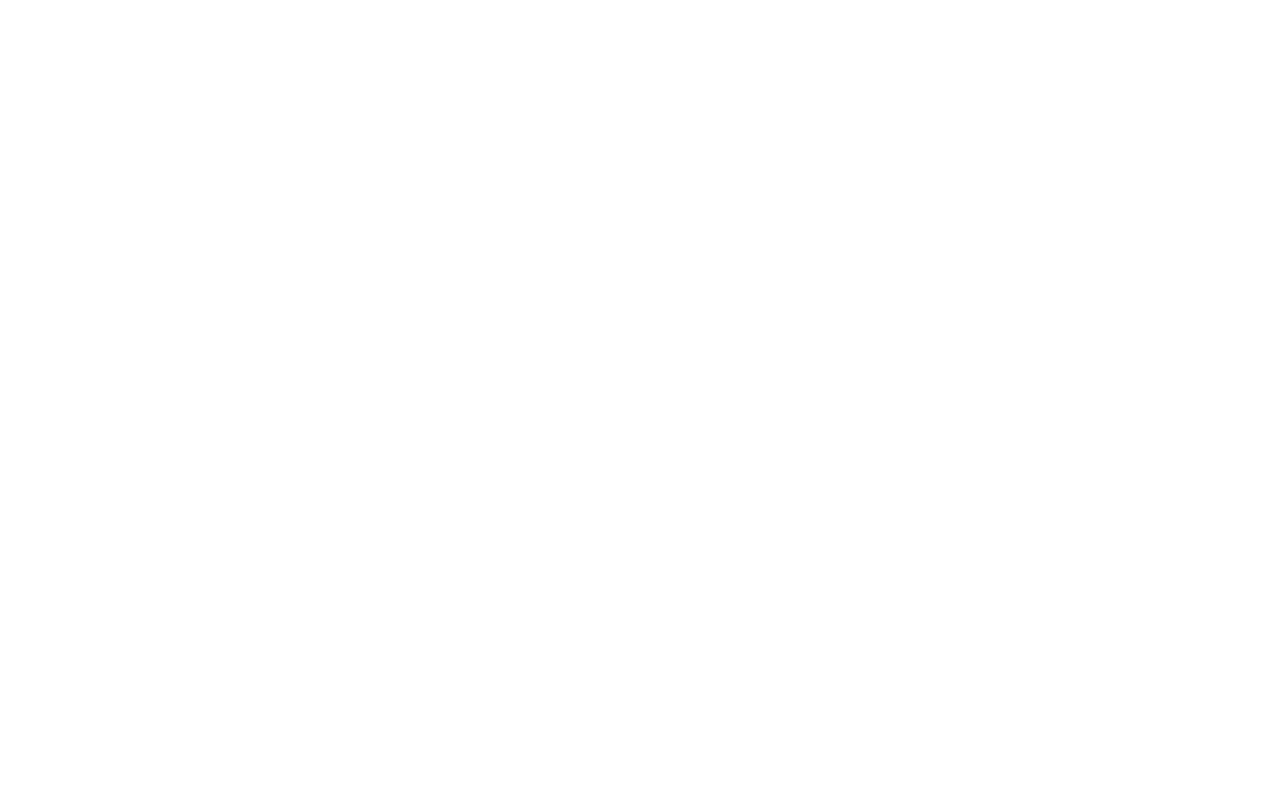
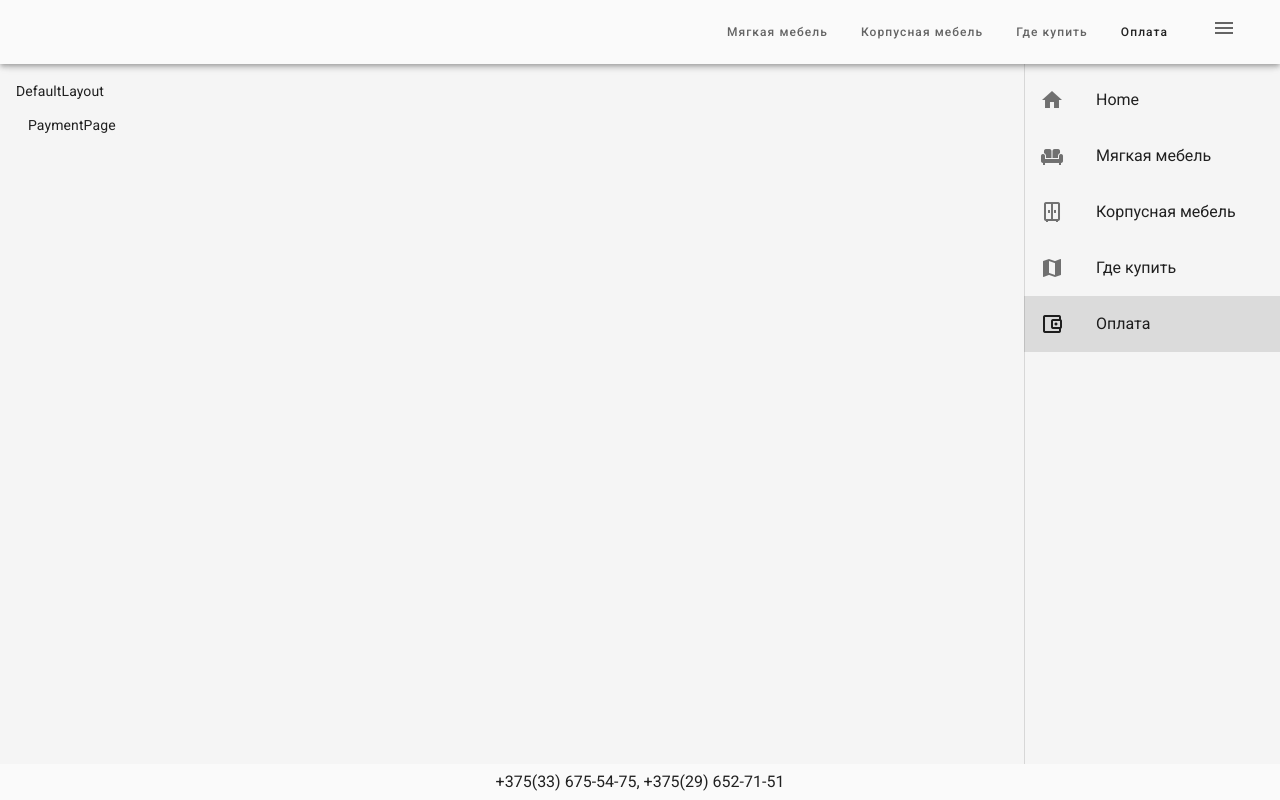
Before and after one commit to Domovikx/polidrev_site, a Vue app in the folder src/client/: page /Payment in a window 1280 px wide. Built offline with nearby package versions, Linux system fonts and the light colour scheme.

Commit message:
chore: rafactoring NavigationDrawerComponent

```diff
--- a/src/client/public/index.html
+++ b/src/client/public/index.html
@@ -1,17 +1,27 @@
 <!DOCTYPE html>
-<html lang="en">
+<html lang="ru">
   <head>
-    <meta charset="utf-8">
-    <meta http-equiv="X-UA-Compatible" content="IE=edge">
-    <meta name="viewport" content="width=device-width,initial-scale=1.0">
-    <link rel="icon" href="<%= BASE_URL %>favicon.ico">
+    <meta charset="utf-8" />
+    <meta http-equiv="X-UA-Compatible" content="IE=edge" />
+    <meta name="viewport" content="width=device-width,initial-scale=1.0" />
+    <link rel="icon" href="<%= BASE_URL %>favicon.ico" />
     <title><%= htmlWebpackPlugin.options.title %></title>
-    <link rel="stylesheet" href="https://fonts.googleapis.com/css?family=Roboto:100,300,400,500,700,900">
-    <link rel="stylesheet" href="https://cdn.jsdelivr.net/npm/@mdi/font@latest/css/materialdesignicons.min.css">
+    <link
+      rel="stylesheet"
+      href="https://fonts.googleapis.com/css?family=Roboto:100,300,400,500,700,900"
+    />
+    <link
+      rel="stylesheet"
+      href="https://cdn.jsdelivr.net/npm/@mdi/font@latest/css/materialdesignicons.min.css"
+    />
   </head>
   <body>
     <noscript>
-      <strong>We're sorry but <%= htmlWebpackPlugin.options.title %> doesn't work properly without JavaScript enabled. Please enable it to continue.</strong>
+      <strong
+        >We're sorry but <%= htmlWebpackPlugin.options.title %> doesn't work
+        properly without JavaScript enabled. Please enable it to
+        continue.</strong
+      >
     </noscript>
     <div id="app"></div>
     <!-- built files will be auto injected -->
--- a/src/client/src/router/index.ts
+++ b/src/client/src/router/index.ts
@@ -4,6 +4,9 @@ import VueRouter, { RouteConfig } from 'vue-router';
 import HomePage from '../views/pages/HomePage.vue';
 import CabinetFurniturePage from '../views/pages/CabinetFurniturePage.vue';
 import SoftFurniturePage from '../views/pages/SoftFurniturePage.vue';
+import AdminTempPage from '../views/pages/AdminTempPage.vue';
+import PaymentPage from '../views/pages/PaymentPage.vue';
+import WhereToBuyPage from '../views/pages/WhereToBuyPage.vue';
 
 Vue.use(VueRouter);
 
@@ -12,9 +15,9 @@ const routes: RouteConfig[] = [
 
   // DefaultLayout
   {
-    path: '/CabinetFurniture',
-    name: 'CabinetFurniture',
-    component: CabinetFurniturePage,
+    path: '/',
+    name: 'HomePage',
+    component: HomePage,
     meta: { layout: 'DefaultLayout' },
   },
   {
@@ -24,9 +27,27 @@ const routes: RouteConfig[] = [
     meta: { layout: 'DefaultLayout' },
   },
   {
-    path: '/',
-    name: 'HomePage',
-    component: HomePage,
+    path: '/CabinetFurniture',
+    name: 'CabinetFurniture',
+    component: CabinetFurniturePage,
+    meta: { layout: 'DefaultLayout' },
+  },
+  {
+    path: '/AdminTemp',
+    name: 'AdminTemp',
+    component: AdminTempPage,
+    meta: { layout: 'DefaultLayout' },
+  },
+  {
+    path: '/Payment',
+    name: 'Payment',
+    component: PaymentPage,
+    meta: { layout: 'DefaultLayout' },
+  },
+  {
+    path: '/WhereToBuy',
+    name: 'WhereToBuy',
+    component: WhereToBuyPage,
     meta: { layout: 'DefaultLayout' },
   },
 ];
--- a/src/client/src/store/index.ts
+++ b/src/client/src/store/index.ts
@@ -1,11 +1,10 @@
 import Vue from 'vue';
 import Vuex from 'vuex';
+
+import { navigationDrawer } from './modules/navigationDrawer';
 
 Vue.use(Vuex);
 
 export default new Vuex.Store({
-  state: {},
-  mutations: {},
-  actions: {},
-  modules: {},
+  modules: { navigationDrawer },
 });
--- /dev/null
+++ b/src/client/src/store/modules/navigationDrawer.ts
@@ -0,0 +1,34 @@
+export const MUTATION__NAVIGATION_DRIVER = 'MUTATION__NAVIGATION_DRIVER';
+export const GETTER__NAVIGATION_DRIVER = 'GETTER__NAVIGATION_DRIVER';
+
+const navigationDrawer = {
+  state: {
+    drawer: null,
+  },
+
+  actions: {},
+
+  mutations: {
+    [MUTATION__NAVIGATION_DRIVER]: (
+      state: State,
+      drawer: null | boolean,
+    ): void => {
+      console.log('drawer :>> ', drawer);
+      state.drawer = drawer;
+    },
+  },
+
+  getters: {
+    [GETTER__NAVIGATION_DRIVER]: (state: State): null | boolean => {
+      console.log('object :>> GETTER__NAVIGATION_DRIVER');
+      return state.drawer;
+    },
+  },
+};
+
+export { navigationDrawer };
+
+// ************* interfaces *************
+interface State {
+  drawer: null | boolean;
+}
--- a/src/client/src/views/layouts/DefaultLayout.vue
+++ b/src/client/src/views/layouts/DefaultLayout.vue
@@ -4,11 +4,13 @@ import { Component, Prop } from 'vue-property-decorator';
 
 import BarComponent from '../parts/BarComponent.vue';
 import FooterComponent from '../parts/FooterComponent.vue';
+import NavigationDrawerComponent from '../parts/NavigationDrawerComponent.vue';
 
 @Component({
   components: {
     BarComponent,
     FooterComponent,
+    NavigationDrawerComponent,
   },
 })
 export default class DefaultLayout extends Vue {
@@ -20,13 +22,16 @@ export default class DefaultLayout extends Vue {
 <template>
   <v-layout>
     <BarComponent />
-    <!-- <NavigationDrawerComponent /> -->
+
+    <NavigationDrawerComponent />
 
     <v-main class="v-main grey lighten-4">
       <v-card-text>
+        DefaultLayout
         <router-view></router-view>
       </v-card-text>
     </v-main>
+
     <FooterComponent />
   </v-layout>
 </template>
--- /dev/null
+++ b/src/client/src/views/pages/AdminTempPage.vue
@@ -0,0 +1,18 @@
+<script lang="ts">
+import Vue from 'vue';
+import { Component, Prop } from 'vue-property-decorator';
+
+@Component
+export default class AdminTempPage extends Vue {
+  public name: 'AdminTempPage';
+  private data: () => {};
+}
+</script>
+
+<template>
+  <v-container>
+    AdminTempPage
+  </v-container>
+</template>
+
+<style lang="scss" scoped></style>
--- /dev/null
+++ b/src/client/src/views/pages/PaymentPage.vue
@@ -0,0 +1,18 @@
+<script lang="ts">
+import Vue from 'vue';
+import { Component, Prop } from 'vue-property-decorator';
+
+@Component
+export default class PaymentPage extends Vue {
+  public name: 'PaymentPage';
+  private data: () => {};
+}
+</script>
+
+<template>
+  <v-container>
+    PaymentPage
+  </v-container>
+</template>
+
+<style lang="scss" scoped></style>
--- /dev/null
+++ b/src/client/src/views/pages/WhereToBuyPage.vue
@@ -0,0 +1,18 @@
+<script lang="ts">
+import Vue from 'vue';
+import { Component, Prop } from 'vue-property-decorator';
+
+@Component
+export default class WhereToBuyPage extends Vue {
+  public name: 'WhereToBuyPage';
+  private data: () => {};
+}
+</script>
+
+<template>
+  <v-container>
+    WhereToBuyPage
+  </v-container>
+</template>
+
+<style lang="scss" scoped></style>
--- a/src/client/src/views/parts/BarComponent.vue
+++ b/src/client/src/views/parts/BarComponent.vue
@@ -2,24 +2,50 @@
 import Vue from 'vue';
 import { Component, Prop } from 'vue-property-decorator';
 
+import { mapGetters, mapActions, mapMutations } from 'vuex';
+
+import {
+  GETTER__NAVIGATION_DRIVER,
+  MUTATION__NAVIGATION_DRIVER,
+} from '../../store/modules/navigationDrawer';
+
 @Component({
   components: {},
+  computed: mapGetters([GETTER__NAVIGATION_DRIVER]),
+  methods: mapMutations([MUTATION__NAVIGATION_DRIVER]),
 })
 export default class BarComponent extends Vue {
   public name: 'BarComponent';
   private data: () => {};
+
+  private GETTER__NAVIGATION_DRIVER: boolean | null;
+  private MUTATION__NAVIGATION_DRIVER: any;
+
+  private goto(path: string): void {
+    if (this.$route.path !== path) {
+      this.$router.push(path);
+    }
+  }
+
+  private onClickBurger() {
+    this.MUTATION__NAVIGATION_DRIVER(!this.GETTER__NAVIGATION_DRIVER);
+  }
 }
 </script>
 
 <template>
-  <v-app-bar app class="grey lighten-5">
+  <v-app-bar app clipped-right class="grey lighten-5">
     <v-bottom-navigation style="height: 100%">
-      <v-btn fab to="/">
-        <v-icon>
-          mdi-menu
-        </v-icon>
-      </v-btn>
+      <!-- <v-app-bar-nav-icon @click="onClickBurger"></v-app-bar-nav-icon> -->
+      <v-img
+        class="v-img ml-4"
+        @click="goto('/')"
+        contain
+        src="../../assets/logo-polidrev.webp"
+      ></v-img>
+
       <v-spacer></v-spacer>
+
       <v-btn text to="/SoftFurniture">
         <span>Мягкая мебель</span>
       </v-btn>
@@ -27,6 +53,16 @@ export default class BarComponent extends Vue {
       <v-btn text to="/CabinetFurniture">
         Корпусная мебель
       </v-btn>
+
+      <v-btn text to="/WhereToBuy">
+        Где купить
+      </v-btn>
+
+      <v-btn text to="/Payment">
+        Оплата
+      </v-btn>
+
+      <v-app-bar-nav-icon @click="onClickBurger"></v-app-bar-nav-icon>
     </v-bottom-navigation>
   </v-app-bar>
 </template>
@@ -36,4 +72,15 @@ export default class BarComponent extends Vue {
   background: none;
   box-shadow: none;
 }
+
+.v-img {
+  cursor: pointer;
+  max-height: 100%;
+  max-width: 200px;
+  min-width: 130px;
+}
+
+.v-app-bar__nav-icon.v-btn.v-btn--flat.v-btn--icon {
+  height: 100%;
+}
 </style>
--- a/src/client/src/views/parts/FooterComponent.vue
+++ b/src/client/src/views/parts/FooterComponent.vue
@@ -11,8 +11,13 @@ export default class FooterComponent extends Vue {
 
 <template>
   <v-footer app class="grey lighten-5">
-    Footer
+    +375(33) 675-54-75, +375(29) 652-71-51
   </v-footer>
 </template>
 
-<style lang="scss" scoped></style>
+<style lang="scss" scoped>
+.v-sheet.v-footer {
+  align-items: center;
+  justify-content: center;
+}
+</style>
--- a/src/client/src/views/parts/NavigationDrawerComponent.vue
+++ b/src/client/src/views/parts/NavigationDrawerComponent.vue
@@ -1,55 +1,67 @@
 <script lang="ts">
 import Vue from 'vue';
+
 import { mapGetters, mapActions, mapMutations } from 'vuex';
+
+import {
+  GETTER__NAVIGATION_DRIVER,
+  MUTATION__NAVIGATION_DRIVER,
+} from '../../store/modules/navigationDrawer';
 
 export default Vue.extend({
   name: 'NavigationDrawerComponent',
 
-  props: ['value'],
+  data: () => ({
+    items: [
+      {
+        title: 'Home',
+        url: '/',
+        exact: true,
+        icon: 'mdi-home',
+      },
+      { title: 'Мягкая мебель', url: '/SoftFurniture', icon: 'mdi-sofa' },
+      {
+        title: 'Корпусная мебель',
+        url: '/CabinetFurniture',
+        icon: 'mdi-wardrobe-outline',
+      },
+      {
+        title: 'Где купить',
+        url: '/WhereToBuy',
+        icon: 'mdi-map',
+      },
+      { title: 'Оплата', url: '/Payment', icon: 'mdi-wallet-outline' },
+    ],
+  }),
 
   computed: {
-    ...mapGetters(['navigationDrawerGetter']),
+    ...mapGetters([GETTER__NAVIGATION_DRIVER]),
+
     drawer: {
       get() {
-        return this.navigationDrawerGetter;
+        return this.GETTER__NAVIGATION_DRIVER;
       },
+
       set(drawer: boolean) {
-        this.navigationDrawerMutation(drawer);
+        this.MUTATION__NAVIGATION_DRIVER(drawer);
       },
     },
   },
 
-  data: (): any => ({
-    items: [
-      {
-        title: 'Счет',
-        url: '/',
-        exact: true,
-        icon: 'mdi-credit-card-multiple',
-      },
-      { title: 'История', url: '/history', icon: 'mdi-table' },
-      {
-        title: 'Планирование',
-        url: '/planning',
-        icon: 'mdi-chart-line',
-      },
-      {
-        title: 'Новая запись',
-        url: '/record',
-        icon: 'mdi-table-column-plus-before',
-      },
-      { title: 'Категории', url: '/categories', icon: 'mdi-table-edit' },
-    ],
-  }),
-
   methods: {
-    ...mapMutations(['navigationDrawerMutation']),
+    ...mapMutations([MUTATION__NAVIGATION_DRIVER]),
   },
 });
 </script>
 
 <template>
-  <v-navigation-drawer app v-model="drawer" class="grey lighten-4" clipped>
+  <v-navigation-drawer
+    v-model="drawer"
+    app
+    clipped
+    right
+    class="grey lighten-4"
+  >
     <v-list>
       <v-list-item
         v-for="item in items"
```
Also changed, not shown: src/client/README.md, src/client/src/assets/logo-polidrev.webp (added), 1 other file (tests, documents, lock files or other folders).
